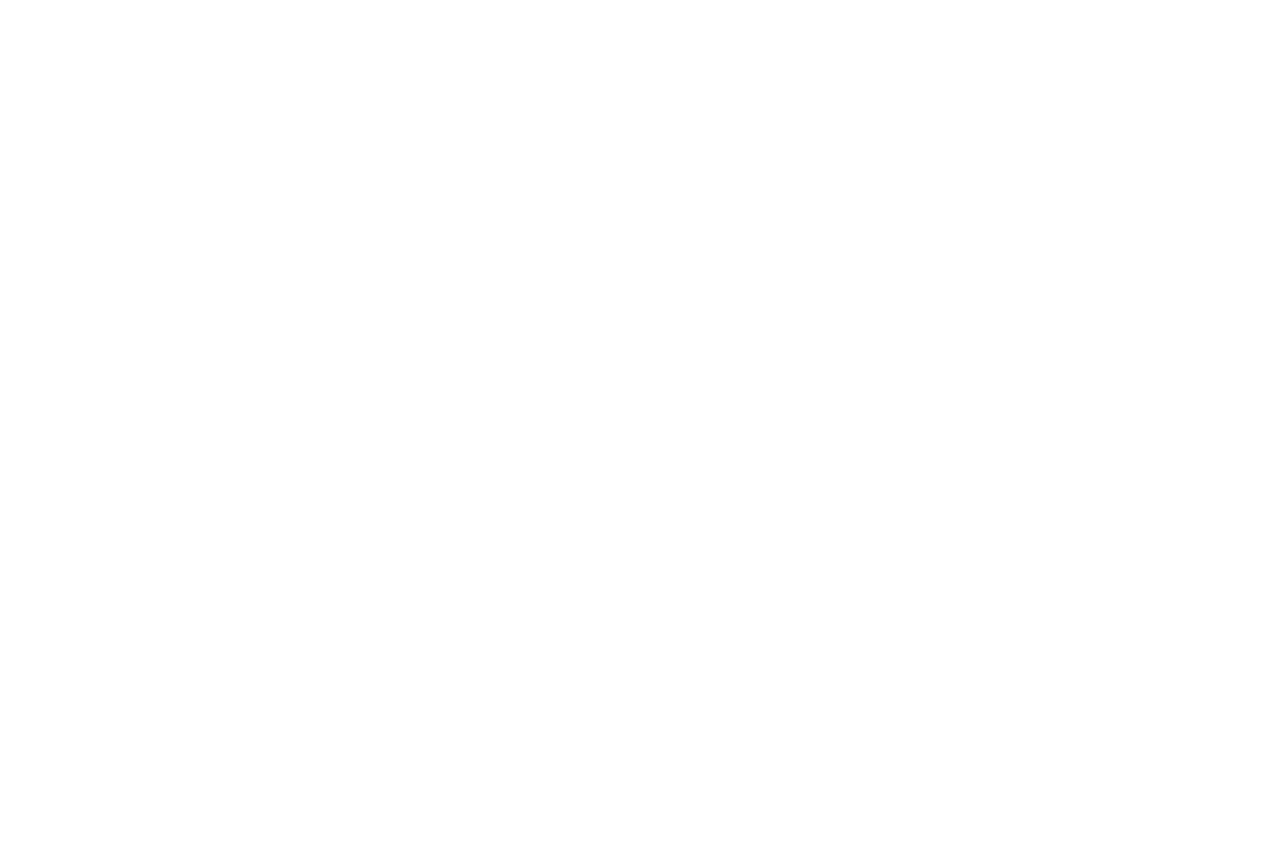
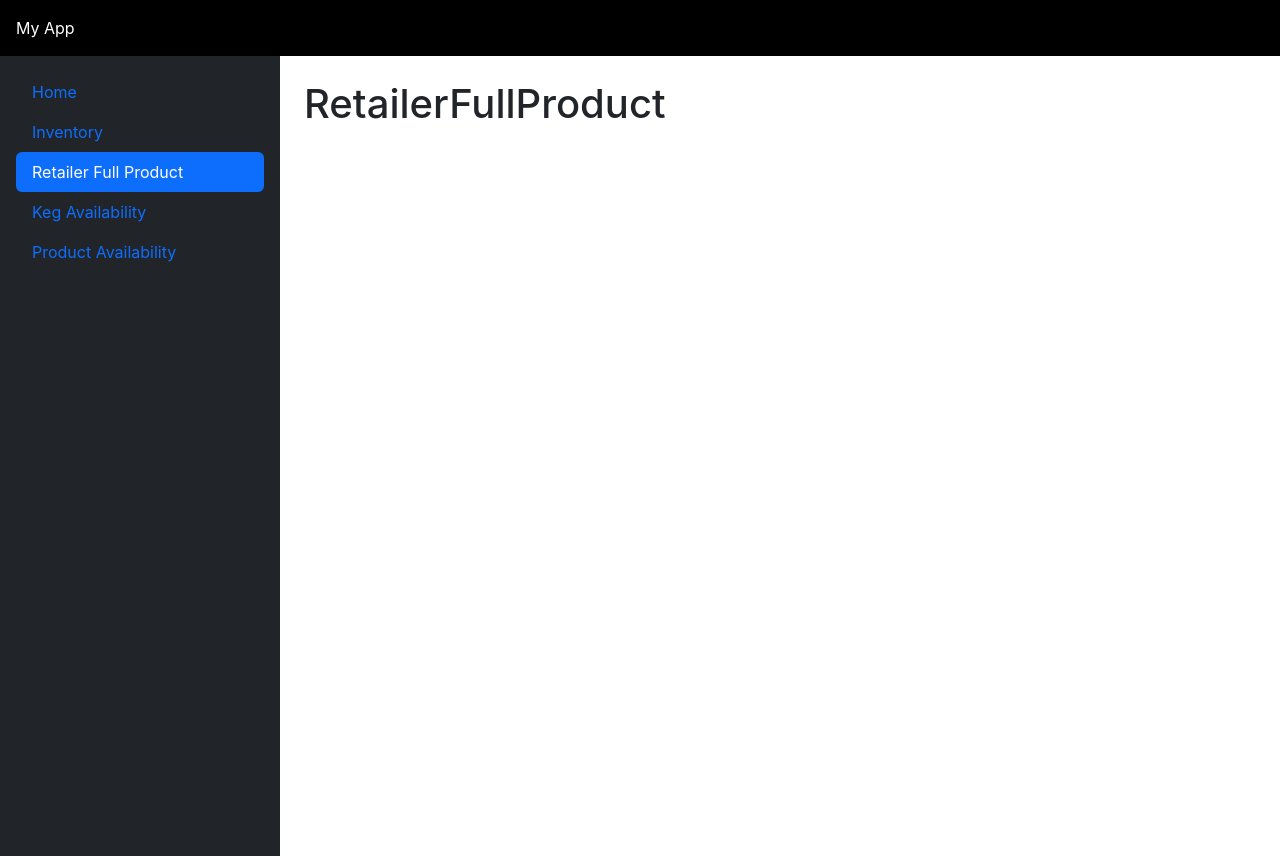
Before and after one commit to skmayank/analytics-react-app, a React (Create React App) app: page /retailer-full-product in a window 1280 px wide. Before the commit the page ends 800 px from the top, so only its background shows below. Built offline with nearby package versions, Linux system fonts and the light colour scheme.

Commit message:
code: add sidebar and create pages

```diff
--- a/package.json
+++ b/package.json
@@ -9,6 +9,7 @@
     "bootstrap": "^5.2.1",
     "react": "^18.2.0",
     "react-dom": "^18.2.0",
+    "react-router-dom": "^6.4.0",
     "react-scripts": "5.0.1",
     "web-vitals": "^2.1.4"
   },
--- a/src/App.js
+++ b/src/App.js
@@ -1,10 +1,14 @@
+import React from "react";
 import './styles/App.css';
-
+import MainPage from "./components/MainPage";
+import { BrowserRouter } from "react-router-dom";
 function App() {
   return (
-    <div className="App">
-
-    </div>
+    <React.Fragment>
+      <BrowserRouter>
+        <MainPage />
+      </BrowserRouter>
+    </React.Fragment>
   );
 }
 
--- a/src/components/Route.js
+++ b/src/components/AppRoute.jsx
@@ -3,29 +3,19 @@ import { Routes, Route } from "react-router-dom";
 import Home from "../pages/Home";
 import Inventory from "../pages/Inventory";
 import RetailerFullProduct from "../pages/RetailerFullProduct";
-import kegAvailability from "../pages/kegAvailability";
-import ProductAvailability from "../pages/ProductAvailability";
 
-const Route = () => {
+const AppRoute = () => {
   return (
     <React.Fragment>
       <section className="main__contain">
         <Routes>
           <Route path="/" element={<Home />} />
           <Route path="/inventory" element={<Inventory />} />
-          <Route
-            path="/retailer-full-product"
-            element={<RetailerFullProduct />}
-          />
-          <Route path="/keg-availability" element={<kegAvailability />} />
-          <Route
-            path="/product-availability"
-            element={<ProductAvailability />}
-          />
+          <Route path="/retailer-full-product" element={<RetailerFullProduct />} />
         </Routes>
       </section>
     </React.Fragment>
   );
 };
 
-export default Route;
+export default AppRoute;
--- a/src/components/MainPage.jsx
+++ b/src/components/MainPage.jsx
@@ -1,6 +1,6 @@
 import React from "react";
 import Header from "./Header";
-import Route from "./Route";
+import AppRoute from "./AppRoute";
 import Sidebar from "./Sidebar";
 
 const MainPage = () => {
@@ -13,7 +13,7 @@ const MainPage = () => {
       {/* sidebar section */}
       <section className="d-flex">
         <Sidebar />
-        <Route />
+        <AppRoute />
       </section>
     </React.Fragment>
   );
--- a/src/components/Sidebar.js
+++ b/src/components/Sidebar.js
@@ -6,14 +6,7 @@ const Sidebar = () => {
   return (
     <React.Fragment>
       <section>
-        <div
-          className="d-flex flex-column flex-shrink-0 p-3 text-bg-dark" style={{ width: "280px", height: "100vh" }}>
-          <a href="/" className="d-flex align-items-center mb-3 mb-md-0 me-md-auto text-white text-decoration-none" >
-            <span className="fs-4">Sidebar</span>
-          </a>
-
-          <hr />
-
+        <div className="d-flex flex-column flex-shrink-0 p-3 text-bg-dark sidebar-main-content">
           <ul className="nav nav-pills flex-column mb-auto">
             {SidebarData.map((item, index) => {
               return (
--- /dev/null
+++ b/src/pages/Home.js
@@ -0,0 +1,11 @@
+import React from 'react'
+
+const Home = () => {
+  return (
+    <div>
+      <h1>welcome home</h1>
+    </div>
+  )
+}
+
+export default Home
--- /dev/null
+++ b/src/pages/Inventory.js
@@ -0,0 +1,11 @@
+import React from 'react'
+
+const Inventory = () => {
+  return (
+    <div>
+      Inventory
+    </div>
+  )
+}
+
+export default Inventory
--- /dev/null
+++ b/src/pages/RetailerFullProduct.js
@@ -0,0 +1,12 @@
+import React from 'react';
+
+const RetailerFullProduct = () => {
+  return (
+    <div>
+      <h1 className="text-center p-4">RetailerFullProduct</h1>
+
+    </div>
+  )
+}
+
+export default RetailerFullProduct
--- a/src/styles/App.css
+++ b/src/styles/App.css
@@ -1,38 +1,4 @@
-.App {
-  text-align: center;
+.sidebar-main-content {
+ width: 280px;
+  height: 100vh;
 }
-
-.App-logo {
-  height: 40vmin;
-  pointer-events: none;
-}
-
-@media (prefers-reduced-motion: no-preference) {
-  .App-logo {
-    animation: App-logo-spin infinite 20s linear;
-  }
-}
-
-.App-header {
-  background-color: #282c34;
-  min-height: 100vh;
-  display: flex;
-  flex-direction: column;
-  align-items: center;
-  justify-content: center;
-  font-size: calc(10px + 2vmin);
-  color: white;
-}
-
-.App-link {
-  color: #61dafb;
-}
-
-@keyframes App-logo-spin {
-  from {
-    transform: rotate(0deg);
-  }
-  to {
-    transform: rotate(360deg);
-  }
-}
```
Also changed, not shown: src/data/SidebarData.js (+0 -7 lines), src/pages/ProductAvailability.js (added, +11 -0 lines), src/pages/kegAvailability.js (added, +11 -0 lines).
